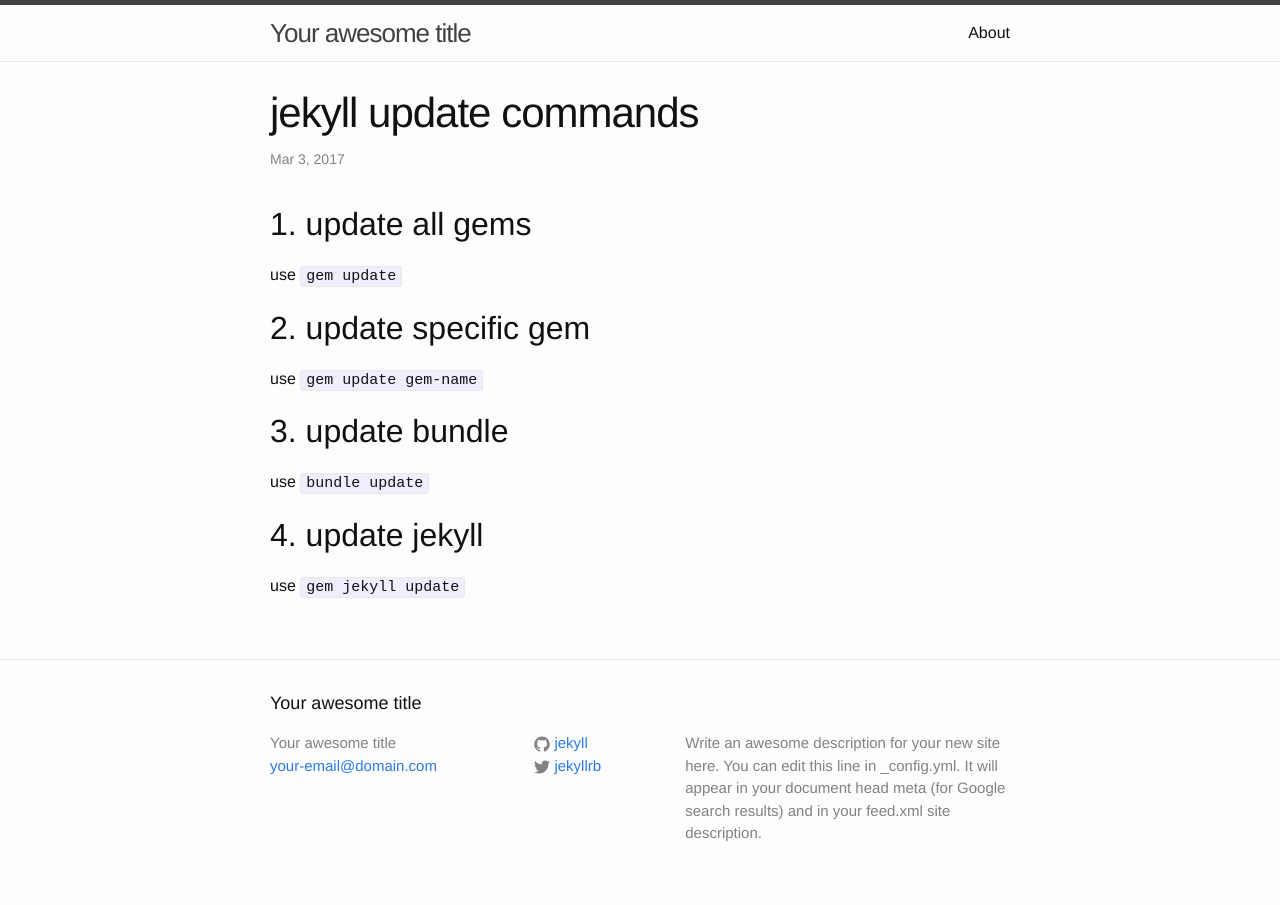
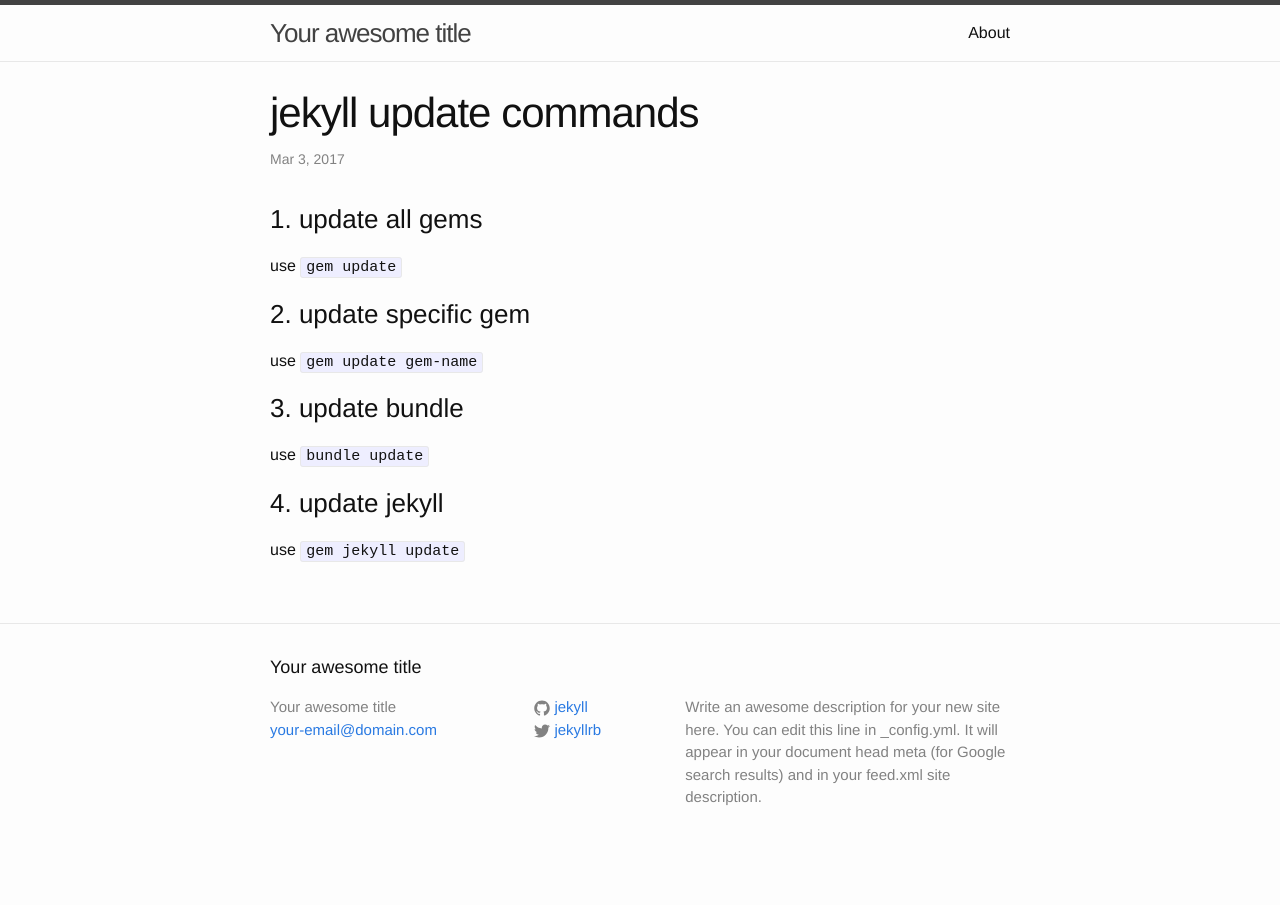
Before and after one commit to thuthuat/note, a Jekyll site: the page built from _posts/2017-03-03-jekyll-update-command.md, in a window 1280 px wide. Built offline with Jekyll 4.4.1, drawn with Linux system fonts in a browser that asks for light colours.

```diff
--- a/_posts/2017-03-03-jekyll-update-command.md
+++ b/_posts/2017-03-03-jekyll-update-command.md
@@ -6,14 +6,14 @@ permalink: /jekyll-update-command/
 categories: jekyll
 tags: [update, gem]
 ---
-## 1. update all gems
+### 1. update all gems
 use `gem update`
 
-## 2. update specific gem
+### 2. update specific gem
 use `gem update gem-name`
 
-## 3. update bundle
+### 3. update bundle
 use `bundle update`
 
-## 4. update jekyll
+### 4. update jekyll
 use `gem jekyll update`
```
